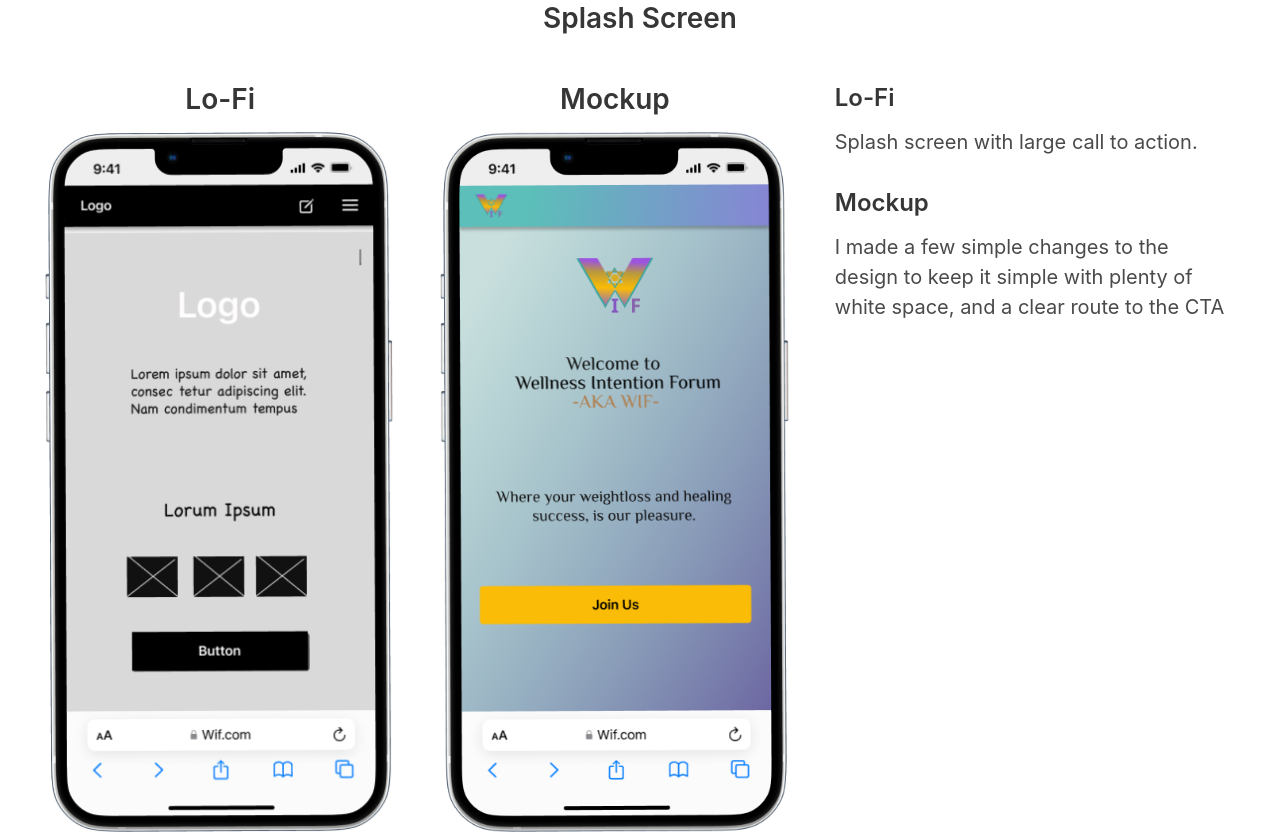
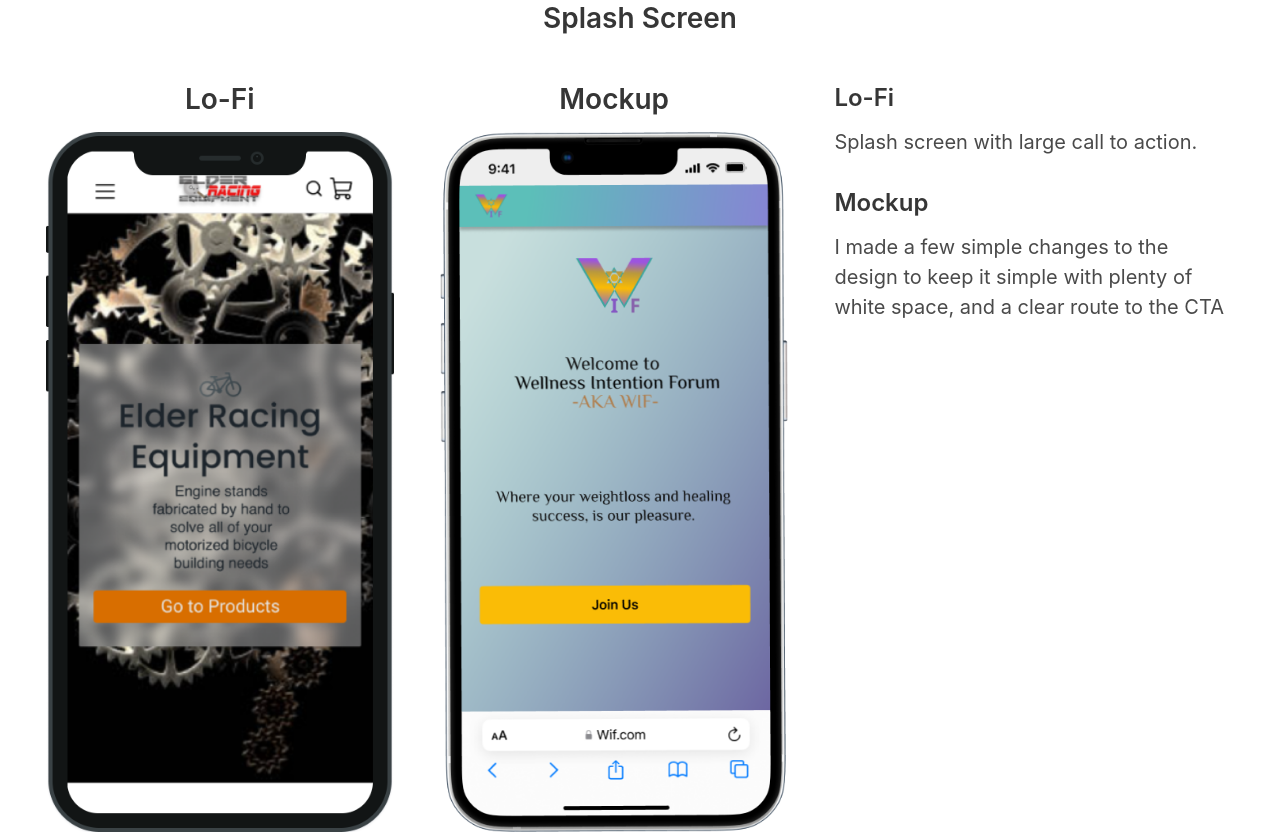
Before and after one commit to Morticia007/bulma-portfolio, a React (Create React App) app: page /ere in a window 1280 px wide. Shown: the part 9580-10414 px from the top of the page. Built offline with nearby package versions, Linux system fonts and the light colour scheme.

Commit message:
Add HiFi Home

```diff
--- a/src/ERE.js
+++ b/src/ERE.js
@@ -2,7 +2,8 @@ import React from 'react';
 import Content from './Content';
 import Cards from './Cards';
 import { v4 as uuidv4 } from 'uuid';
-import Splash from './assets/splash-1.png';
+import Home from './assets/home.png';
+
 import Splash2 from './assets/splash-2.png';
 import RightHand from './assets/right-hand-color.png';
 import DeviceMashups from './assets/Device Mashups.png';
@@ -11,7 +12,6 @@ import MappingJourney from './assets/user-flow-ere.png';
 import FeedLoFi from './assets/feed-lofi.png';
 import FeedHiFi from './assets/feed-hifi.png';
 import Archetype from './assets/archetype-ere.png';
-
 const projectContentList = [
   {
     id: uuidv4(),
@@ -314,7 +314,7 @@ function ERE() {
               <div style={{ display: 'flex', justifyContent: 'space-evenly' }}>
                 <div>
                   <h2 className='has-text-centered'>Lo-Fi</h2>
-                  <img style={{ height: 700 }} alt='Splash' src={Splash} />
+                  <img style={{ height: 700 }} alt='Splash' src={Home} />
                 </div>
                 <div>
                   <h2 className='has-text-centered'>Mockup</h2>
```
Also changed, not shown: src/assets/home.png (added).
